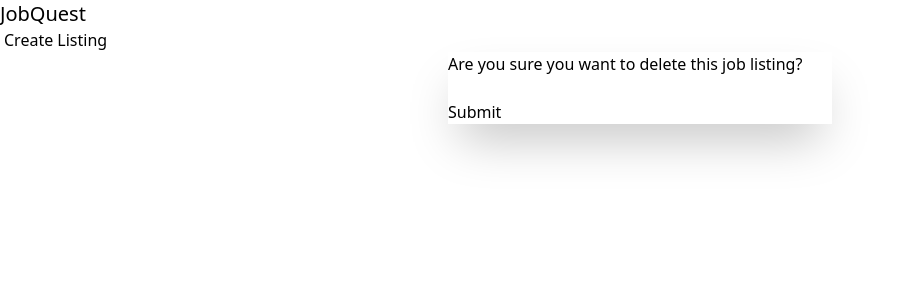
After one commit to jtich40/django-job-board, a Django app: template jobboard/base/templates/base/delete_job.html in a window 1280 px wide. The commit adds this page. Shown: the top 300 px of the page, without its empty margins (0-897 px from the left). Run offline with Django 5.2, Linux system fonts and the light colour scheme; the template is opened without the code that fills it, so the values that code supplies are empty; some libraries are stand-ins or nearby versions.

Commit message:
implemented update listing and delete listing

```diff
--- /dev/null
+++ b/jobboard/base/templates/base/delete_job.html
@@ -0,0 +1,18 @@
+{% extends "base/main.html" %}
+
+{% block content %}
+
+<div class="flex justify-center items-center">
+    <div class="card shrink-0 w-full max-w-sm shadow-2xl bg-base-100">
+    <form class="card-body" action="" method="POST" >
+        {% comment %} prevents cross site forgery submissions, malicious activity {% endcomment %}
+        {% csrf_token %}
+       <h1>Are you sure you want to delete this job listing?</h1>
+        <div class="form-control mt-6">
+          <button class="btn btn-primary" type="submit">Submit</button>
+        </div>
+      </form>
+    </div>
+    </div>
+
+{% endblock content %}
--- a/jobboard/base/templates/base/job_form.html
+++ b/jobboard/base/templates/base/job_form.html
@@ -1,7 +1,11 @@
 {% extends "base/main.html" %}
 
 {% block content %}
-<h1 class="text-3xl font-bold text-center">Create a Job Listing</h1>
+{% if form.instance.pk %}
+<h1 class="text-3xl font-bold text-center">Update Job Listing</h1>
+{% else %}
+<h1 class="text-3xl font-bold text-center">Create Job Listing</h1>
+{% endif %}
 <div class="flex justify-center mt-8">
 <div class="card shrink-0 w-full max-w-sm shadow-2xl bg-base-100">
 <form class="card-body" action="" method="POST" >
--- a/jobboard/base/urls.py
+++ b/jobboard/base/urls.py
@@ -5,5 +5,7 @@ urlpatterns = [
     path('', views.home, name="home"),
     # we are passing the primary key of the job to the job view which is the job id
     path('job/<str:pk>/', views.job, name="job"),
-    path('create-job/', views.createJob, name="create-job")
+    path('create-job/', views.createJob, name="create-job"),
+    path('update-job/<str:pk>', views.updateJob, name="update-job"),
+    path('delete-job/<str:pk>', views.deleteJob, name="delete-job"),
 ]
```
Also changed, not shown: jobboard/base/templates/base/job.html (+18 -0 lines), jobboard/base/views.py (+24 -0 lines).
